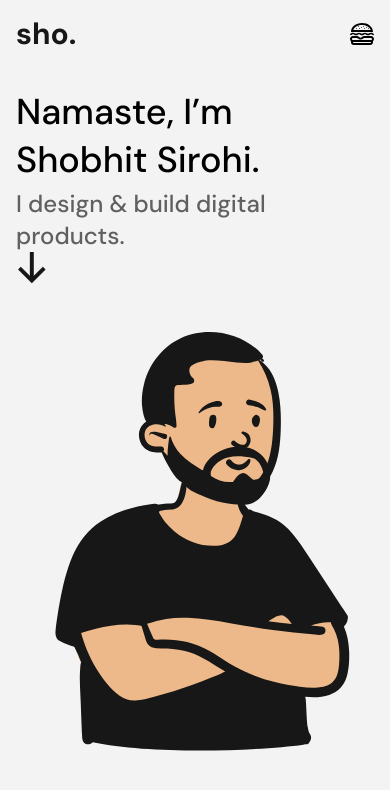
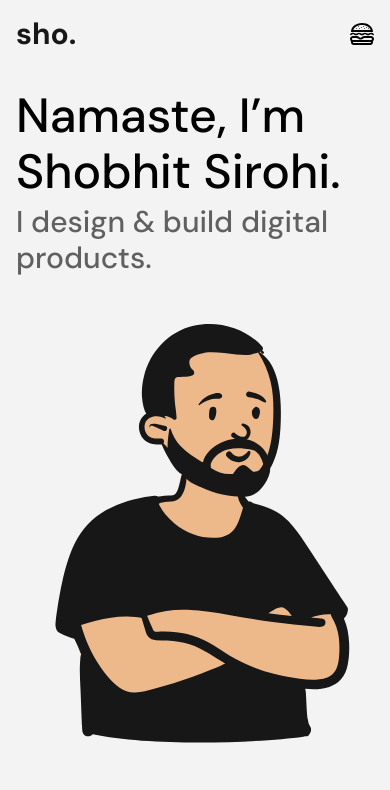
Before and after one commit to shobhit-sirohi/Portfolio, a React (Vite) app: page / in a window 390 px wide. Shown: the top 790 px of the page. Built offline with nearby package versions, Linux system fonts and the light colour scheme.

Commit message:
mobile responsiveness

```diff
--- a/src/components/Home.jsx
+++ b/src/components/Home.jsx
@@ -8,17 +8,17 @@ const Home = () => {
     <div className="flex flex-col w-full md:flex-row md:h-5/6">
       <div className="flex flex-col justify-between mt-10 text-left md:w-1/2 md:mt-32 2xl:mt-48 font-DmSans ">
         <div>
-          <h2 className="text-4xl font-medium sm:text-5xl md:text-5xl lg:text-6xl 2xl:text-7xl">
+          <h2 className="text-5xl font-medium lg:text-6xl 2xl:text-7xl">
             Namaste, I’m
           </h2>
-          <h2 className="mt-2 text-4xl font-medium sm:text-5xl md:text-5xl lg:text-6xl 2xl:text-7xl">
+          <h2 className="mt-2 text-5xl font-medium sm:text-5xl md:text-5xl lg:text-6xl 2xl:text-7xl">
             Shobhit Sirohi.
           </h2>
-          <h3 className="mt-2 text-2xl font-medium md:text-3xl 2xl:text-4xl font-DmSans text-textgrey">
+          <h3 className="mt-2 text-3xl font-medium md:text-3xl 2xl:text-4xl font-DmSans text-textgrey">
             I design & build digital products.
           </h3>
         </div>
-        <div>
+        <div className="hidden lg:flex">
           <img
             className="w-8 h-8"
             src={arrow}
```
